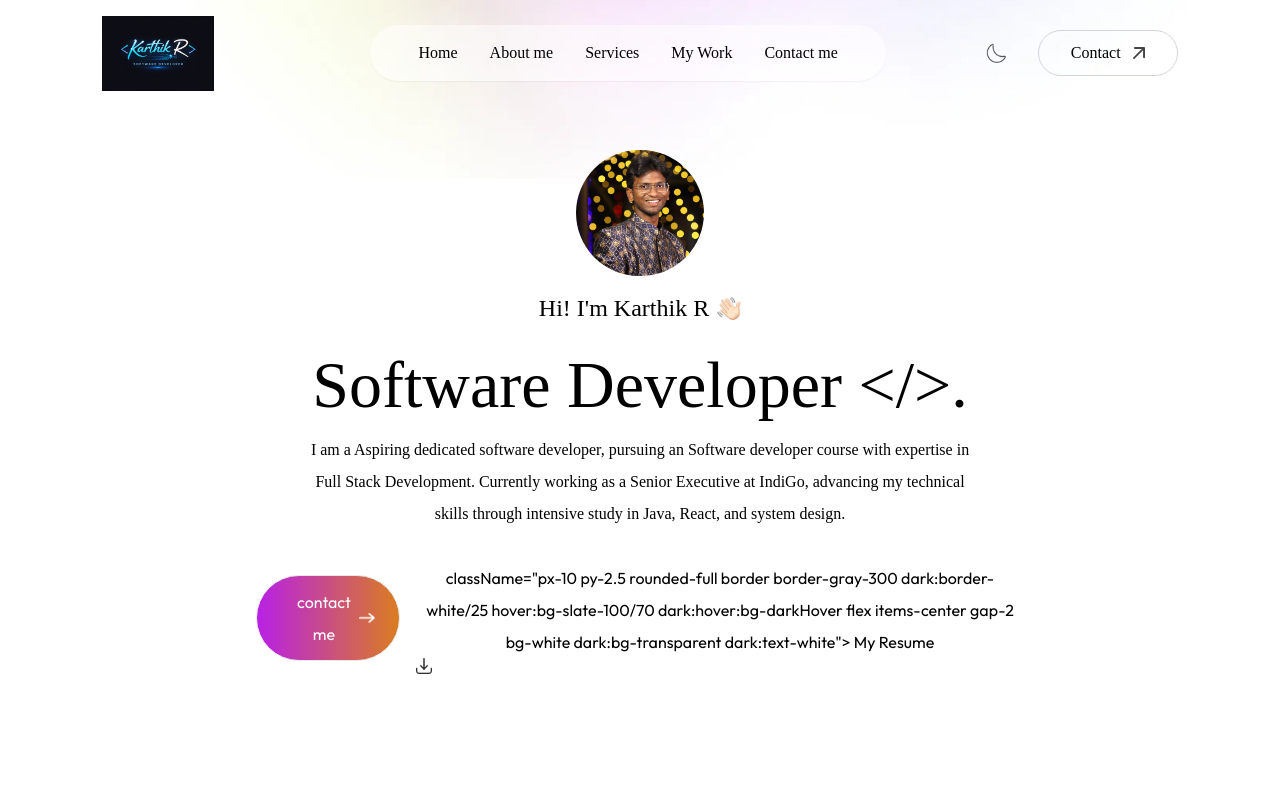
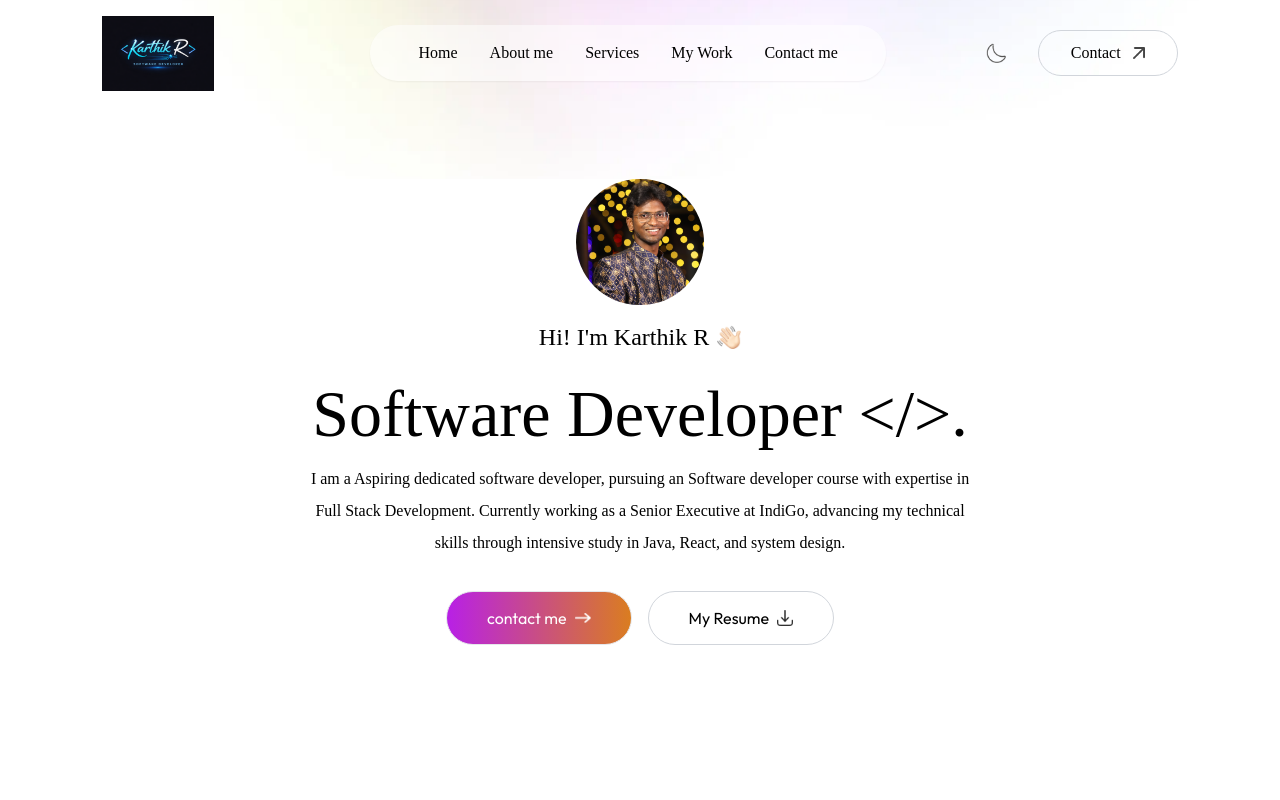
Before and after one commit to rkarthik0/Portfolio-AI, a React (Vite) app: page / in a window 1280 px wide. Shown: the top 800 px of the page. Built offline with nearby package versions, Linux system fonts and the light colour scheme; a web font is replaced by a local one.

Commit message:
Update Header.jsx

```diff
--- a/src/components/Header.jsx
+++ b/src/components/Header.jsx
@@ -15,7 +15,7 @@ export default function Header() {
                     contact me <img src="./assets/right-arrow-white.png" alt="" className="w-4" />
                 </a>
 
-               <a href="/KarthikR_scl.pdf" download>
+               <a href="/KarthikR_scl.pdf" download
                     className="px-10 py-2.5 rounded-full border border-gray-300 dark:border-white/25 hover:bg-slate-100/70 dark:hover:bg-darkHover flex items-center gap-2 bg-white dark:bg-transparent dark:text-white">
                     My Resume <img src="./assets/download-icon.png" alt="" className="w-4 dark:invert" />
                 </a>
```
